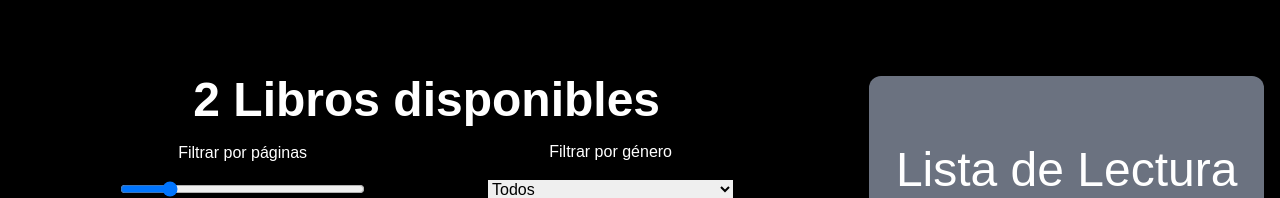
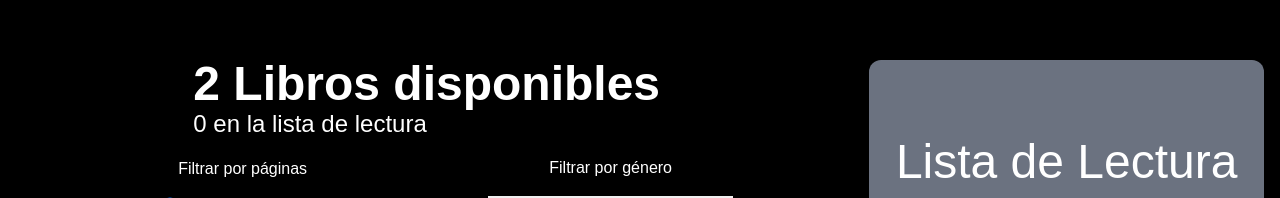
Before and after one commit to Retford/books-lists, a React (Vite) app: page / in a window 1280 px wide. Shown: the part 159-357 px from the top of the page. Built offline with nearby package versions, Linux system fonts and the light colour scheme; a web font is replaced by a local one.

Commit message:
number read books added

```diff
--- a/src/Books.jsx
+++ b/src/Books.jsx
@@ -9,6 +9,7 @@ export const Books = () => {
   const [rangeValue, setRangeValue] = useState(220);
   const [genreValue, setGenreValue] = useState('Todos');
   const [availableBooks, setAvailableBooks] = useState(0);
+  const [readBooks, setReadBooks] = useState(0);
   const [selectedBooks, setSelectedBooks] = useState([]);
 
   // Función para manejar el toggle de libros
@@ -34,7 +35,7 @@ export const Books = () => {
     <>
       <div className='grid grid-cols-3 place-content-center gap-8 h-screen bg-black text-white p-4 font-Sour'>
         <div className='flex flex-col justify-center items-center w-full col-span-2'>
-          <Header availableBooks={availableBooks} />
+          <Header availableBooks={availableBooks} readBooks={readBooks} />
           <Navbar
             rangeValue={rangeValue}
             setRangeValue={setRangeValue}
@@ -45,6 +46,7 @@ export const Books = () => {
             rangeValue={rangeValue}
             genreValue={genreValue}
             setAvailableBooks={setAvailableBooks}
+            setReadBooks={setReadBooks}
             selectedBooks={selectedBooks}
             handleToggleBook={handleToggleBook}
           />
--- a/src/pages/Header.jsx
+++ b/src/pages/Header.jsx
@@ -1,9 +1,12 @@
-export const Header = ({ availableBooks }) => {
+export const Header = ({ availableBooks, readBooks }) => {
   return (
     <header>
       <h1 className='font-bold text-5xl'>
         {availableBooks} Libros disponibles
       </h1>
+      <h3 className='font-medium text-2xl'>
+        {readBooks} en la lista de lectura
+      </h3>
     </header>
   );
 };
--- a/src/pages/Main.jsx
+++ b/src/pages/Main.jsx
@@ -7,6 +7,7 @@ export const Main = ({
   rangeValue,
   genreValue,
   setAvailableBooks,
+  setReadBooks,
   selectedBooks,
   handleToggleBook,
 }) => {
@@ -23,12 +24,6 @@ export const Main = ({
     return book;
   });
 
-  // Change Available Books
-  useEffect(() => {
-    setAvailableBooks(numBooksPages.length);
-    // eslint-disable-next-line react-hooks/exhaustive-deps
-  }, [numBooksPages]);
-
   // Filtrar los libros que no están seleccionados
   const availableBooks = numBooksPages.filter(
     (book) =>
@@ -36,6 +31,13 @@ export const Main = ({
         (selectedBook) => selectedBook.book.ISBN === book.book.ISBN
       )
   );
+
+  // Change Available Books
+  useEffect(() => {
+    setAvailableBooks(availableBooks.length);
+    setReadBooks(selectedBooks.length);
+    // eslint-disable-next-line react-hooks/exhaustive-deps
+  }, [numBooksPages, availableBooks]);
 
   return (
     <div className='flex flex-wrap items-center justify-center w-full gap-8  max-h-[650px] overflow-x-hidden overflow-y-scroll my-6'>
```
